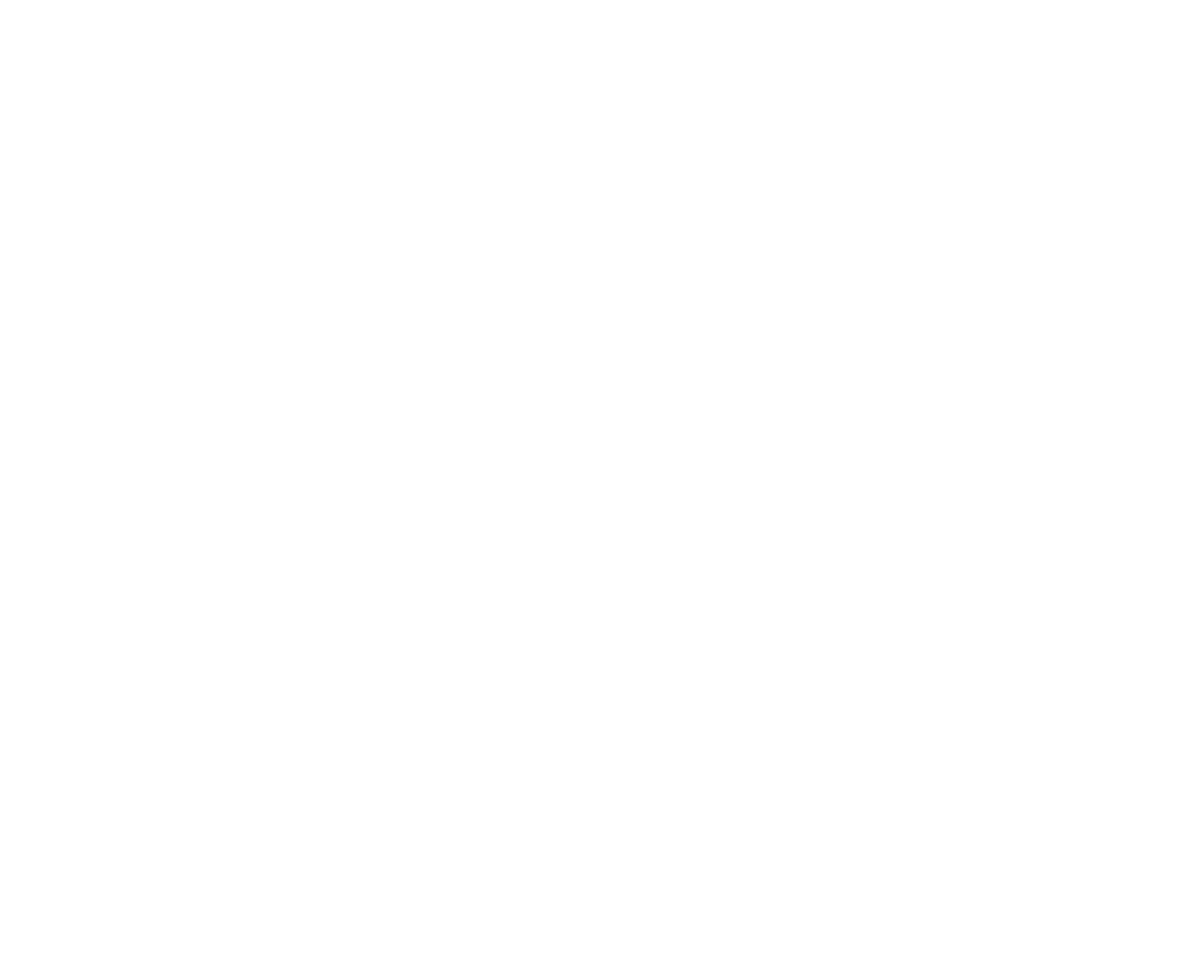
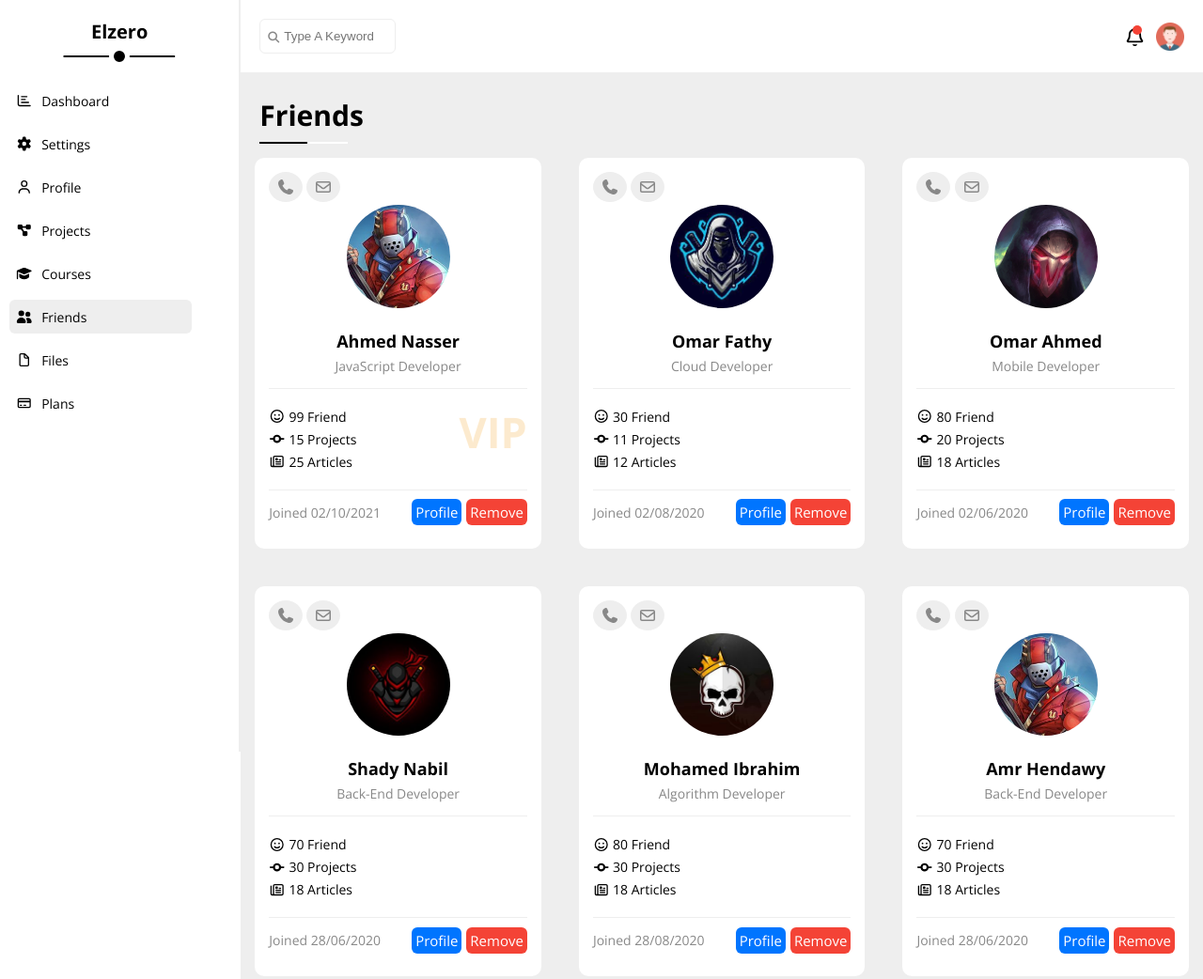
Before and after one commit to anasAS02/Dashboard, a plain HTML site: page friends.html in a window 1280 px wide. Shown: the top 1042 px of the page at 94% size. Before the commit the page ends 800 px from the top, so only its background shows below. Drawn offline with nearby package versions, Linux system fonts and the light colour scheme.

```diff
--- a/css/main.scss
+++ b/css/main.scss
@@ -8,6 +8,7 @@
 @import 'sass/pages/profile';
 @import 'sass/pages/projects';
 @import 'sass/pages/courses';
+@import 'sass/pages/friends';
 @import 'sass/layout/footer';
 
 /* Start Global Rules */
--- /dev/null
+++ b/css/sass/pages/_friends.scss
@@ -0,0 +1,86 @@
+/* Start Friends */
+.friends{
+    padding-bottom: 30px;
+    .friend{
+        @include grid-300;
+        padding-left: 15px;
+        padding-right: 15px;
+        .box-style{
+            .head{
+                .icons{
+                    svg{
+                        background-color: $eee-color;
+                        padding: 8px;
+                        border-radius: 50%;
+                        color: $gray-color;
+                        cursor: pointer;
+                        transition: $main-transition;
+                        &:hover{
+                            background-color: $blue-color;
+                            color: $white-color;
+                        }
+                    }
+                }
+                .text{
+                    text-align: center;
+                    h3{
+                        margin-bottom: 5px;
+                        font-size: 18px;
+                    }
+                    p{
+                        font-size: 14px;
+                        color: $gray-color;
+                        margin-top: 0;
+                    }
+                    img{
+                        width: 40%;
+                        border-radius: 50%;
+                    }
+                }
+            }
+            .stats{
+                border-top: 1px solid $eee-color;
+                border-bottom: 1px solid $eee-color;
+                padding-top: 20px;
+                padding-bottom: 20px;
+                display: flex;
+                justify-content: space-between;
+                .icons{
+                    display: flex;
+                    flex-direction: column;
+                    gap: 5px;
+                    font-size: 14px;
+                }
+                .vip{
+                    h2{
+                        font-size: 45px;
+                        color: $orange-color;
+                        opacity: 0.2;
+                        text-transform: uppercase;
+                        margin-bottom: -25px;
+                        margin-top: -5px;
+                    }
+                }
+            }
+            .info{
+                display: flex;
+                justify-content: space-between;
+                align-items: center;
+                p{
+                    font-size: 14px;
+                    color: $gray-color;
+                }
+                span{
+                    display: flex;
+                    margin-bottom: 5px;
+                    margin-top: 5px;
+                    .remove{
+                        background-color: $red-color;
+                        margin-left: 5px;
+                    }
+                }
+            }
+        }
+    }
+}
+/* End Friends */
--- a/friends.html
+++ b/friends.html
@@ -0,0 +1,475 @@
+<!DOCTYPE html>
+<html lang="en">
+<head>
+    <meta charset="UTF-8">
+    <title>Friends</title>
+    <!-- Font Awesome Library -->
+    <link rel="stylesheet" href="css/all.min.css">
+    <!-- The Main CSS File -->
+    <link rel="stylesheet" href="css/main.css">
+    <!-- Google Fonts -->
+    <link rel="preconnect" href="https://fonts.googleapis.com">
+    <link rel="preconnect" href="https://fonts.gstatic.com" crossorigin>
+    <link href="https://fonts.googleapis.com/css2?family=Open+Sans:wght@300;400;500;600;700;800&display=swap" rel="stylesheet">
+</head>
+<body>
+    <!-- Start Sidebar -->
+    <div class="page">
+        <div class="sidebar">
+            <div class="container">
+            <h2 class="head-title">Elzero</h2>
+            <ul class="links">
+                <li>
+                    <a href="index.html">
+                        <i class="fa-regular fa-chart-bar fa-fw"></i>
+                        <span>Dashboard</span>
+                    </a>
+                </li>
+                <li>
+                    <a href="settings.html">
+                        <i class="fa-solid fa-gear"></i>
+                        <span>Settings</span>
+                    </a>
+                </li>
+                <li>
+                    <a href="profile.html">
+                        <i class="fa-regular fa-user"></i>
+                        <span>Profile</span>
+                    </a>
+                </li>
+                <li>
+                    <a href="projects.html">
+                        <i class="fa-solid fa-diagram-project"></i>
+                        <span>Projects</span>
+                    </a>
+                </li>
+                <li>
+                    <a href="courses.html">
+                        <i class="fa-solid fa-graduation-cap"></i>
+                        <span>Courses</span>
+                    </a>
+                </li>
+                <li class="active">
+                    <a href="friends.html">
+                        <i class="fa-solid fa-user-group"></i>
+                        <span>Friends</span>
+                    </a>
+                </li>
+                <li>
+                    <a href="files.html">
+                        <i class="fa-regular fa-file"></i>
+                        <span>Files</span>
+                    </a>
+                </li>
+                <li>
+                    <a href="plans.html">
+                        <i class="fa-regular fa-credit-card"></i>
+                        <span>Plans</span>
+                    </a>
+                </li>
+            </ul>
+        </div>
+    </div>
+    <!-- End Sidebar -->
+    <!-- Start Content -->
+    <div class="content">
+        <!-- Start Header -->
+        <div class="header">
+          <div class="container">
+            <div class="search">
+                <input type="search" placeholder="Type A Keyword">
+            </div>
+            <div class="img">
+                <i class="fa-regular fa-bell fa-lg"></i>
+                <img src="imgs/avatar.png" alt="">
+               </div>
+            </div>
+        </div>
+        <!-- End Header -->
+        <div class="title">
+            <h2>Friends</h2>
+        </div>
+        <div class="friends">
+            <!-- Start Friends -->
+            <div class="friend">
+                <div class="box-style">
+                    <div class="head">
+                        <div class="icons">
+                            <i class="fa-solid fa-phone"></i>
+                            <i class="fa-regular fa-envelope"></i>
+                        </div>
+                        <div class="text">
+                            <img src="imgs/friend-01.jpg" alt="">
+                            <h3>Ahmed Nasser</h3>
+                            <p>JavaScript Developer</p>
+                        </div>
+                </div>
+                <div class="stats">
+                    <div class="icons">
+                    <span>
+                        <i class="fa-regular fa-face-smile fa-fw"></i>
+                        99 Friend
+                    </span>
+                    <span>
+                        <i class="fa-solid fa-code-commit fa-fw"></i>
+                        15 Projects
+                    </span>
+                    <span>
+                        <i class="fa-regular fa-newspaper fa-fw"></i>
+                        25 Articles
+                    </span>
+                </div>
+                <div class="vip">
+                    <h2>Vip</h2>
+                </div>
+                </div>
+                <div class="info">
+                    <p>Joined 02/10/2021</p>
+                    <span>
+                        <a href="#" class="btn-shape">Profile</a>
+                        <a href="#" class="btn-shape remove">Remove</a>
+                    </span>
+                </div>
+            </div>
+                <div class="box-style">
+                    <div class="head">
+                        <div class="icons">
+                            <i class="fa-solid fa-phone"></i>
+                            <i class="fa-regular fa-envelope"></i>
+                        </div>
+                        <div class="text">
+                            <img src="imgs/friend-02.jpg" alt="">
+                            <h3>Omar Fathy</h3>
+                            <p>Cloud Developer</p>
+                        </div>
+                </div>
+                <div class="stats">
+                    <div class="icons">
+                    <span>
+                        <i class="fa-regular fa-face-smile fa-fw"></i>
+                        30 Friend
+                    </span>
+                    <span>
+                        <i class="fa-solid fa-code-commit fa-fw"></i>
+                        11 Projects
+                    </span>
+                    <span>
+                        <i class="fa-regular fa-newspaper fa-fw"></i>
+                        12 Articles
+                    </span>
+                </div>
+                </div>
+                <div class="info">
+                    <p>Joined 02/08/2020</p>
+                    <span>
+                        <a href="#" class="btn-shape">Profile</a>
+                        <a href="#" class="btn-shape remove">Remove</a>
+                    </span>
+                </div>
+            </div>
+                <div class="box-style">
+                    <div class="head">
+                        <div class="icons">
+                            <i class="fa-solid fa-phone"></i>
+                            <i class="fa-regular fa-envelope"></i>
+                        </div>
+                        <div class="text">
+                            <img src="imgs/friend-03.jpg" alt="">
+                            <h3>Omar Ahmed</h3>
+                            <p>Mobile Developer</p>
+                        </div>
+                </div>
+                <div class="stats">
+                    <div class="icons">
+                    <span>
+                        <i class="fa-regular fa-face-smile fa-fw"></i>
+                        80 Friend
+                    </span>
+                    <span>
+                        <i class="fa-solid fa-code-commit fa-fw"></i>
+                        20 Projects
+                    </span>
+                    <span>
+                        <i class="fa-regular fa-newspaper fa-fw"></i>
+                        18 Articles
+                    </span>
+                </div>
+                </div>
+                <div class="info">
+                    <p>Joined 02/06/2020</p>
+                    <span>
+                        <a href="#" class="btn-shape">Profile</a>
+                        <a href="#" class="btn-shape remove">Remove</a>
+                    </span>
+                </div>
+            </div>
+                <div class="box-style">
+                    <div class="head">
+                        <div class="icons">
+                            <i class="fa-solid fa-phone"></i>
+                            <i class="fa-regular fa-envelope"></i>
+                        </div>
+                        <div class="text">
+                            <img src="imgs/friend-04.jpg" alt="">
+                            <h3>Shady Nabil</h3>
+                            <p>Back-End Developer</p>
+                        </div>
+                </div>
+                <div class="stats">
+                    <div class="icons">
+                    <span>
+                        <i class="fa-regular fa-face-smile fa-fw"></i>
+                        70 Friend
+                    </span>
+                    <span>
+                        <i class="fa-solid fa-code-commit fa-fw"></i>
+                        30 Projects
+                    </span>
+                    <span>
+                        <i class="fa-regular fa-newspaper fa-fw"></i>
+                        18 Articles
+                    </span>
+                </div>
+                </div>
+                <div class="info">
+                    <p>Joined 28/06/2020</p>
+                    <span>
+                        <a href="#" class="btn-shape">Profile</a>
+                        <a href="#" class="btn-shape remove">Remove</a>
+                    </span>
+                </div>
+            </div>
+                <div class="box-style">
+                    <div class="head">
+                        <div class="icons">
+                            <i class="fa-solid fa-phone"></i>
+                            <i class="fa-regular fa-envelope"></i>
+                        </div>
+                        <div class="text">
+                            <img src="imgs/friend-05.jpg" alt="">
+                            <h3>Mohamed Ibrahim</h3>
+                            <p>Algorithm Developer</p>
+                        </div>
+                </div>
+                <div class="stats">
+                    <div class="icons">
+                    <span>
+                        <i class="fa-regular fa-face-smile fa-fw"></i>
+                        80 Friend
+                    </span>
+                    <span>
+                        <i class="fa-solid fa-code-commit fa-fw"></i>
+                        30 Projects
+                    </span>
+                    <span>
+                        <i class="fa-regular fa-newspaper fa-fw"></i>
+                        18 Articles
+                    </span>
+                </div>
+                </div>
+                <div class="info">
+                    <p>Joined 28/08/2020</p>
+                    <span>
+                        <a href="#" class="btn-shape">Profile</a>
+                        <a href="#" class="btn-shape remove">Remove</a>
+                    </span>
+                </div>
+            </div>
+                <div class="box-style">
+                    <div class="head">
+                        <div class="icons">
+                            <i class="fa-solid fa-phone"></i>
+                            <i class="fa-regular fa-envelope"></i>
+                        </div>
+                        <div class="text">
+                            <img src="imgs/friend-01.jpg" alt="">
+                            <h3>Amr Hendawy</h3>
+                            <p>Back-End Developer</p>
+                        </div>
+                </div>
+                <div class="stats">
+                    <div class="icons">
+                    <span>
+                        <i class="fa-regular fa-face-smile fa-fw"></i>
+                        70 Friend
+                    </span>
+                    <span>
+                        <i class="fa-solid fa-code-commit fa-fw"></i>
+                        30 Projects
+                    </span>
+                    <span>
+                        <i class="fa-regular fa-newspaper fa-fw"></i>
+                        18 Articles
+                    </span>
+                </div>
+                </div>
+                <div class="info">
+                    <p>Joined 28/06/2020</p>
+                    <span>
+                        <a href="#" class="btn-shape">Profile</a>
+                        <a href="#" class="btn-shape remove">Remove</a>
+                    </span>
+                </div>
+            </div>
+                <div class="box-style">
+                    <div class="head">
+                        <div class="icons">
+                            <i class="fa-solid fa-phone"></i>
+                            <i class="fa-regular fa-envelope"></i>
+                        </div>
+                        <div class="text">
+                            <img src="imgs/friend-02.jpg" alt="">
+                            <h3>Mahmoud Adel</h3>
+                            <p>Cloud Developer</p>
+                        </div>
+                </div>
+                <div class="stats">
+                    <div class="icons">
+                    <span>
+                        <i class="fa-regular fa-face-smile fa-fw"></i>
+                        30 Friend
+                    </span>
+                    <span>
+                        <i class="fa-solid fa-code-commit fa-fw"></i>
+                        11 Projects
+                    </span>
+                    <span>
+                        <i class="fa-regular fa-newspaper fa-fw"></i>
+                        12 Articles
+                    </span>
+                </div>
+                </div>
+                <div class="info">
+                    <p>Joined 02/08/2020</p>
+                    <span>
+                        <a href="#" class="btn-shape">Profile</a>
+                        <a href="#" class="btn-shape remove">Remove</a>
+                    </span>
+                </div>
+            </div>
+                <div class="box-style">
+                    <div class="head">
+                        <div class="icons">
+                            <i class="fa-solid fa-phone"></i>
+                            <i class="fa-regular fa-envelope"></i>
+                        </div>
+                        <div class="text">
+                            <img src="imgs/friend-03.jpg" alt="">
+                            <h3>Ahmed Abuzaid</h3>
+                            <p>Content Creator</p>
+                        </div>
+                </div>
+                <div class="stats">
+                    <div class="icons">
+                    <span>
+                        <i class="fa-regular fa-face-smile fa-fw"></i>
+                        80 Friend
+                    </span>
+                    <span>
+                        <i class="fa-solid fa-code-commit fa-fw"></i>
+                        30 Projects
+                    </span>
+                    <span>
+                        <i class="fa-regular fa-newspaper fa-fw"></i>
+                        18 Articles
+                    </span>
+                </div>
+                <div class="vip">
+                    <h2>Vip</h2>
+                </div>
+                </div>
+                <div class="info">
+                    <p>Joined 28/08/2020</p>
+                    <span>
+                        <a href="#" class="btn-shape">Profile</a>
+                        <a href="#" class="btn-shape remove">Remove</a>
+                    </span>
+                </div>
+            </div>
+                <div class="box-style">
+                    <div class="head">
+                        <div class="icons">
+                            <i class="fa-solid fa-phone"></i>
+                            <i class="fa-regular fa-envelope"></i>
+                        </div>
+                        <div class="text">
+                            <img src="imgs/friend-04.jpg" alt="">
+                            <h3>Gareeb Elshiekh</h3>
+                            <p>JavaScript Developer</p>
+                        </div>
+                </div>
+                <div class="stats">
+                    <div class="icons">
+                    <span>
+                        <i class="fa-regular fa-face-smile fa-fw"></i>
+                        90 Friend
+                    </span>
+                    <span>
+                        <i class="fa-solid fa-code-commit fa-fw"></i>
+                        15 Projects
+                    </span>
+                    <span>
+                        <i class="fa-regular fa-newspaper fa-fw"></i>
+                        25 Articles
+                    </span>
+                </div>
+                <div class="vip">
+                    <h2>Vip</h2>
+                </div>
+                </div>
+                <div class="info">
+                    <p>Joined 02/10/2020</p>
+                    <span>
+                        <a href="#" class="btn-shape">Profile</a>
+                        <a href="#" class="btn-shape remove">Remove</a>
+                    </span>
+                </div>
+            </div>
+                <div class="box-style">
+                    <div class="head">
+                        <div class="icons">
+                            <i class="fa-solid fa-phone"></i>
+                            <i class="fa-regular fa-envelope"></i>
+                        </div>
+                        <div class="text">
+                            <img src="imgs/friend-05.jpg" alt="">
+                            <h3>Hamza</h3>
+                            <p>Front-End Developer</p>
+                        </div>
+                </div>
+                <div class="stats">
+                    <div class="icons">
+                    <span>
+                        <i class="fa-regular fa-face-smile fa-fw"></i>
+                        99 Friend
+                    </span>
+                    <span>
+                        <i class="fa-solid fa-code-commit fa-fw"></i>
+                        15 Projects
+                    </span>
+                    <span>
+                        <i class="fa-regular fa-newspaper fa-fw"></i>
+                        25 Articles
+                    </span>
+                </div>
+                </div>
+                <div class="info">
+                    <p>Front-End Developer</p>
+                    <span>
+                        <a href="#" class="btn-shape">Profile</a>
+                        <a href="#" class="btn-shape remove">Remove</a>
+                    </span>
+                </div>
+            </div>
+            <!-- End Friends -->
+
+    </div>
+
+    <!-- End Content -->
+</div>
+
+
+    <!-- Font Awesome Library -->
+    <script src="js/all.min.js"></script>
+</body>
+</html>
```
Also changed, not shown: css/main.css, 1 other file.
